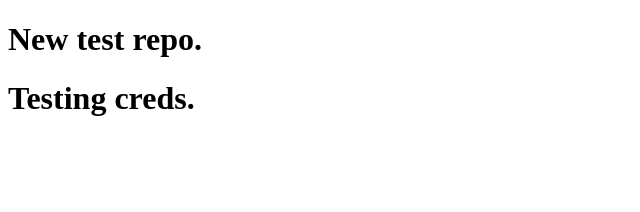
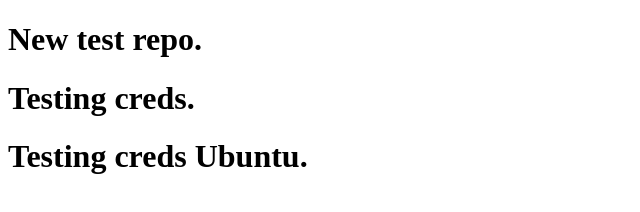
Before and after one commit to TatsuKenshi/test-new, a plain HTML site: page index.html in a window 1280 px wide. Shown: the whole page, without its empty margins (0-640 px from the left). Drawn offline with Linux system fonts and the light colour scheme.

Commit message:
Ubuntu test

```diff
--- a/index.html
+++ b/index.html
@@ -8,5 +8,6 @@
 <body>
     <h1>New test repo.</h1>
     <h1>Testing creds.</h1>
+    <h1>Testing creds Ubuntu.</h1>
 </body>
 </html>
```
